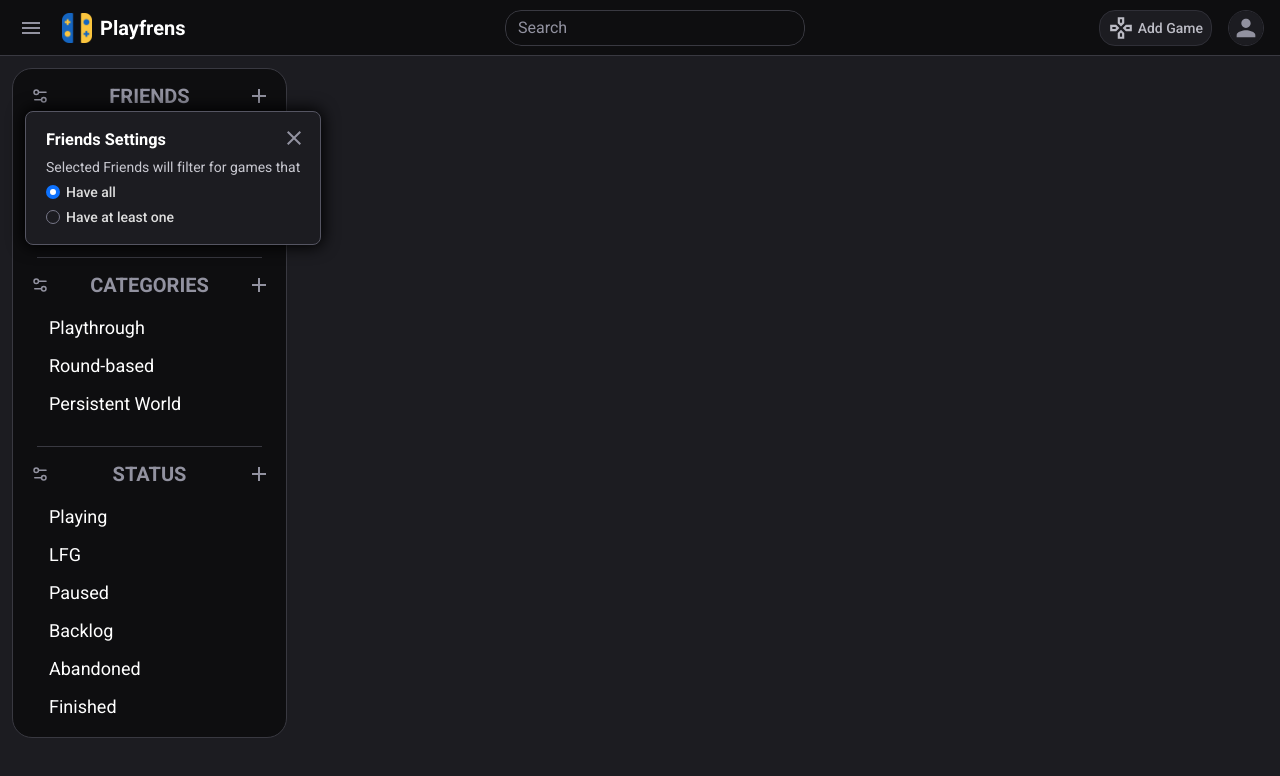
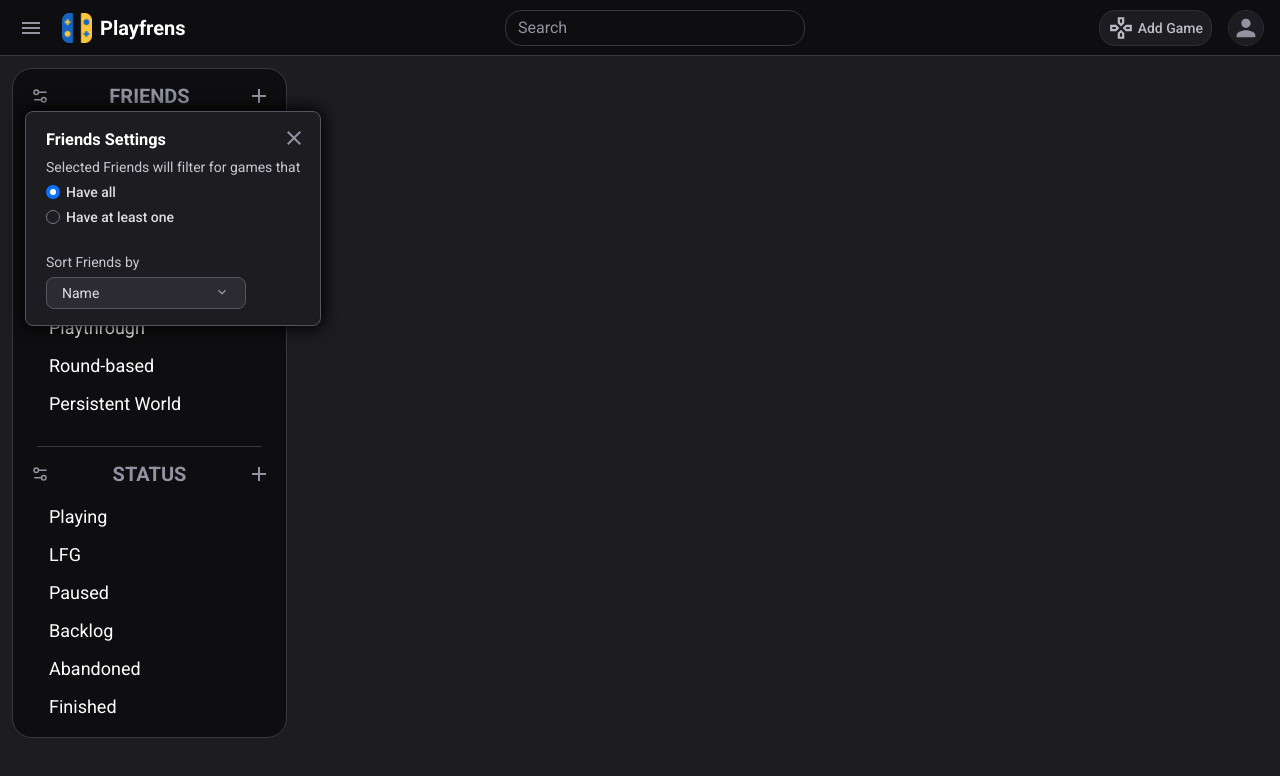
Before and after one commit to liranbr/Playfrens, a React (Vite) app: page / in a window 1280 px wide. Both pictures are taken after a click on the button 40 px from the left and 96 px from the top of the page. Shown: the top 776 px of the page. Built offline with nearby package versions, Linux system fonts and the light colour scheme; what linked-list would draw is missing.

Commit message:
Add Tag Sort selection UI WIP

```diff
--- a/package.json
+++ b/package.json
@@ -16,6 +16,7 @@
         "@radix-ui/react-popover": "^1.1.14",
         "@radix-ui/react-radio-group": "^1.3.7",
         "@radix-ui/react-scroll-area": "^1.2.9",
+        "@radix-ui/react-select": "^2.2.6",
         "@radix-ui/react-visually-hidden": "^1.2.3",
         "linked-list": "^3.1.0",
         "mobx": "^6.13.7",
--- a/src/components/TagButtonGroup.css
+++ b/src/components/TagButtonGroup.css
@@ -50,3 +50,11 @@
         margin-bottom: 16px;
     }
 }
+
+.rx-select-trigger {
+    width: 200px;
+    max-width: 200px;
+}
+.rx-select-content {
+    width: 200px;
+}
--- a/src/components/TagButtonGroup.jsx
+++ b/src/components/TagButtonGroup.jsx
@@ -1,12 +1,14 @@
-import { MdAdd, MdClose } from "react-icons/md";
+import { MdAdd, MdCheck, MdClose, MdKeyboardArrowDown } from "react-icons/md";
 import { LuSettings2 } from "react-icons/lu";
 import { observer } from "mobx-react-lite";
 import * as Popover from "@radix-ui/react-popover";
 import * as RadioGroup from "@radix-ui/react-radio-group";
+import * as Select from "@radix-ui/react-select";
 import { tagTypeStrings } from "@/models";
 import {
     useSettingsStore,
     TagFilterLogicOptions,
+    TagSortOptions,
     Dialogs,
     dialogStore,
     useDataStore,
@@ -64,6 +66,31 @@ const SidebarTBGMenu = observer(({ tagType }) => {
                             </label>
                         ))}
                     </RadioGroup.Root>
+                    <div className="spacer" />
+
+                    <p>Sort {tagTypeStrings[tagType].plural} by</p>
+                    <Select.Root
+                        value={settingsStore.tagSortMethods[tagType]}
+                        className="rx-select"
+                        onValueChange={(option) => settingsStore.setTagSort(tagType, option)}
+                    >
+                        <Select.Trigger className="rx-select-trigger">
+                            <Select.Value />
+                            <Select.Icon children={<MdKeyboardArrowDown />} />
+                        </Select.Trigger>
+                        <Select.Content position="popper" className="rx-select-content">
+                            <Select.Viewport>
+                                {Object.keys(TagSortOptions).map((option) => (
+                                    <Select.Item value={option} key={option}>
+                                        <Select.ItemText>{TagSortOptions[option]}</Select.ItemText>
+                                        <Select.ItemIndicator className="item-indicator">
+                                            <MdCheck />
+                                        </Select.ItemIndicator>
+                                    </Select.Item>
+                                ))}
+                            </Select.Viewport>
+                        </Select.Content>
+                    </Select.Root>
                 </Popover.Content>
             </Popover.Portal>
         </Popover.Root>
--- a/src/index.css
+++ b/src/index.css
@@ -29,6 +29,7 @@
     --pf-fg-400: hsl(var(--hsl-base-bg) 67.5%);
     --pf-fg-300: hsl(var(--hsl-base-bg) 75%);
     --pf-fg-200: hsl(var(--hsl-base-bg) 80%);
+    --pf-fg-100: hsl(var(--hsl-base-bg) 88%);
 
     --hsl-base-btn-primary: 215 98%;
     --pf-fg-link-hover: hsl(var(--hsl-base-btn-primary) 77%);
--- a/src/stores/DataStore.jsx
+++ b/src/stores/DataStore.jsx
@@ -227,7 +227,7 @@ export class DataStore {
         if (!storedGame) return toastError(`${game.title} does not exist in the games list`);
         if (!title || typeof title !== "string" || !title.trim())
             return toastError("Cannot save a game without a title");
-        if (this.allGames.values().some((t) => t.title === title))
+        if (game.title !== title && this.allGames.values().some((t) => t.title === title))
             return toastError(`${title} already exists in the games list`);
         if (!coverImageURL) return toastError("Cannot save a game without a cover image");
 
--- a/src/stores/SettingsStore.jsx
+++ b/src/stores/SettingsStore.jsx
@@ -51,19 +51,23 @@ class SettingsStore {
     }
 
     setTagHoverGameHighlight(option) {
-        if (TagHoverGameHighlightOptions[option]) {
-            this.tagHoverGameHighlight = option;
-        } else {
-            console.warn(`Invalid TagHoverGameHighlight option: ${option}`);
-        }
+        if (TagHoverGameHighlightOptions[option]) this.tagHoverGameHighlight = option;
+        else console.warn(`Invalid TagHoverGameHighlight option: ${option}`);
     }
 
     setTagFilterLogic(tagType, option) {
-        if (TagFilterLogicOptions[option]) {
-            this.tagFilterLogic[tagType] = option;
-        } else {
-            console.warn(`Invalid TagFilterLogic option for ${tagType}: ${option}`);
-        }
+        if (TagFilterLogicOptions[option]) this.tagFilterLogic[tagType] = option;
+        else console.warn(`Invalid TagFilterLogic option for ${tagType}: ${option}`);
+    }
+
+    setTagSort(tagType, option) {
+        if (TagSortOptions[option]) this.tagSortMethods[tagType] = option;
+        else console.warn(`Invalid TagSortMethod option for ${tagType}: ${option}`);
+    }
+
+    setTagSortDescending(tagType, isDescending) {
+        if (typeof isDescending === "boolean") this.tagSortDescending[tagType] = isDescending;
+        else console.warn(tagType + "'s descending can only be true/false");
     }
 }
 
--- a/src/stores/index.js
+++ b/src/stores/index.js
@@ -3,6 +3,8 @@ export {
     settingsStorageKey,
     TagHoverGameHighlightOptions,
     TagFilterLogicOptions,
+    TagSortOptions,
+    GameSortOptions,
     globalSettingsStore,
 } from "./SettingsStore.jsx";
 export { globalDataStore, useDataStore, backupToFile, restoreFromFile } from "./DataStore.jsx";
--- a/src/styles/radix-overrides.css
+++ b/src/styles/radix-overrides.css
@@ -287,6 +287,72 @@
     }
 }
 
+.rx-select-trigger {
+    display: inline-flex;
+    width: 100%;
+    align-items: center;
+    justify-content: space-between;
+    border-radius: 8px;
+    border: var(--pf-border-300);
+    background-color: var(--pf-bg-300);
+    padding: 0 15px;
+    font-size: 14px;
+    color: var(--pf-fg-100);
+    line-height: 1;
+    height: 32px;
+    gap: 5px;
+    cursor: default;
+
+    svg {
+        color: var(--pf-fg-500);
+        font-size: 16px;
+    }
+
+    &:hover {
+        background-color: var(--pf-bg-200);
+    }
+    &[data-state="open"] {
+        background-color: var(--pf-bg-300);
+    }
+}
+.rx-select-content {
+    max-height: 500px;
+    min-width: 150px;
+    max-width: 300px;
+    overflow-y: hidden;
+    background-color: var(--pf-bg-700);
+    border: var(--pf-border-700);
+    border-radius: 8px;
+    padding: 4px;
+
+    div[role="option"] {
+        display: flex;
+        align-items: center;
+        justify-content: space-between;
+        font-size: 14px;
+        height: 32px;
+        padding: 0 12px;
+        border-radius: 4px;
+        user-select: none;
+
+        &:hover,
+        &:focus {
+            background-color: var(--pf-bg-300);
+        }
+
+        .item-indicator {
+            color: var(--pf-fg-100);
+        }
+
+        & > * {
+            /* ItemText className seems to not work */
+            overflow: hidden;
+            text-overflow: ellipsis;
+            text-wrap: nowrap;
+        }
+    }
+}
+
 @keyframes fadeIn {
     from {
         opacity: 0;
```
